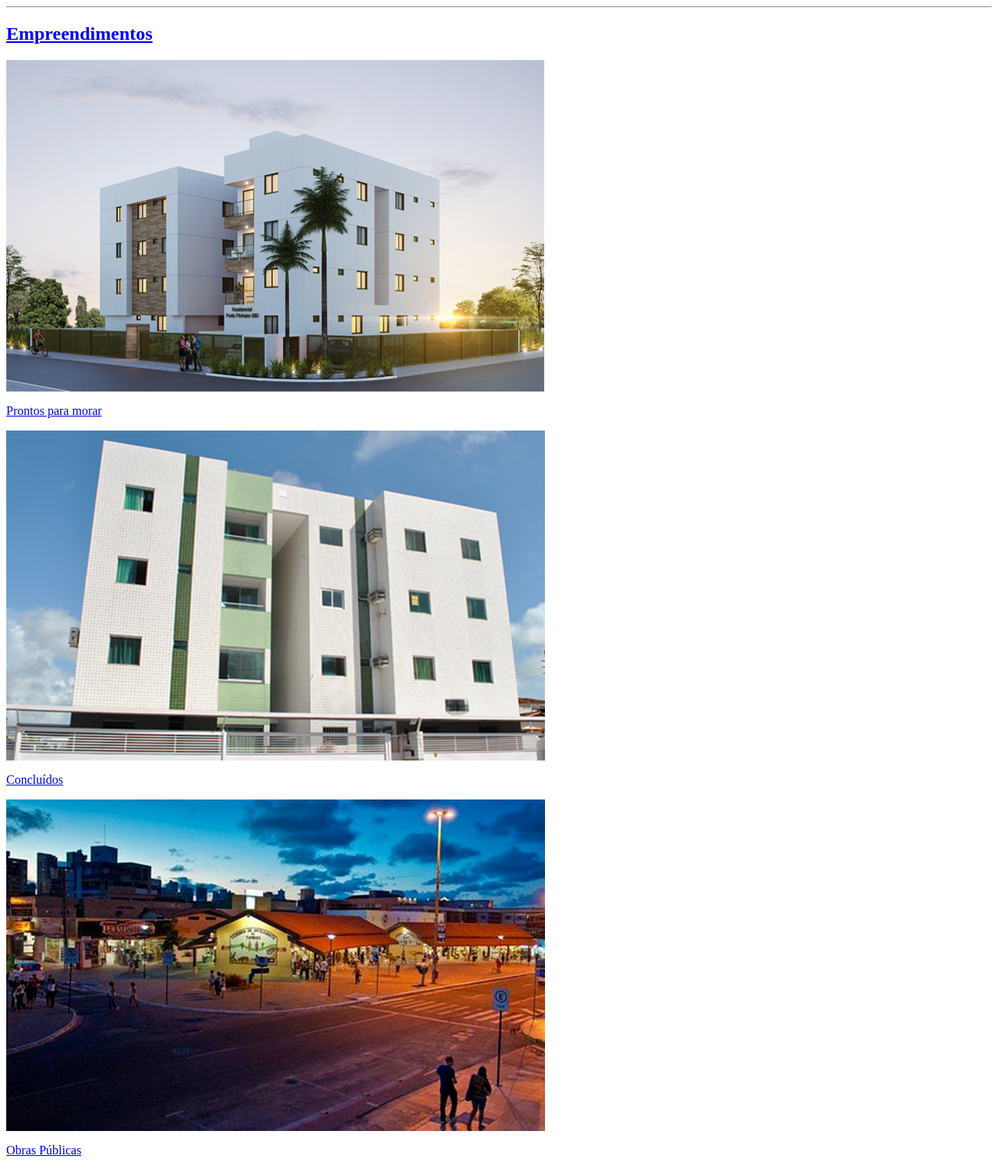
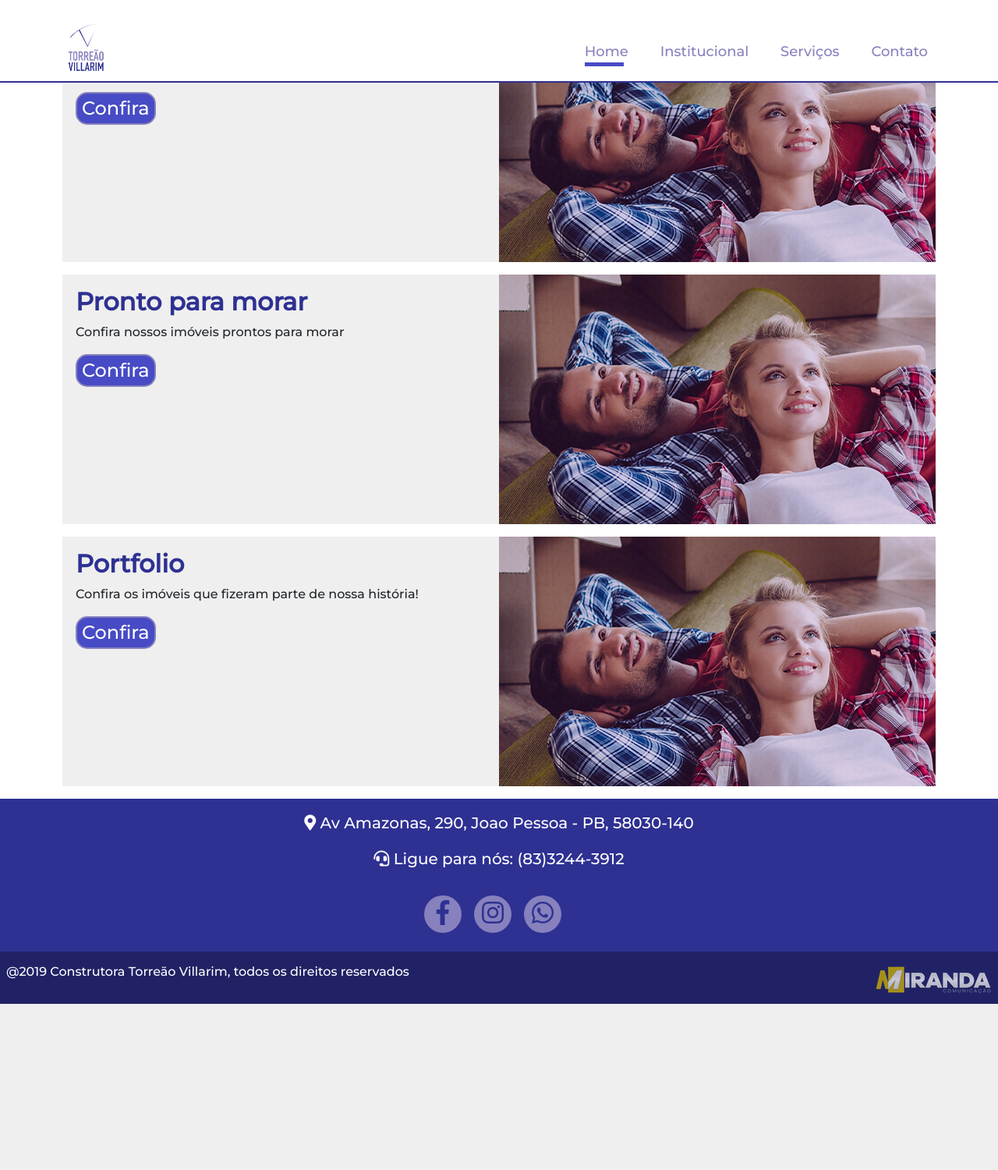
Before and after one commit to juanpeter/Website-Torreao-Villarim, a WordPress theme: template empreendimentos.php in a window 1280 px wide. Shown: the whole page at 78% size. After the commit the page ends 1287 px from the top, so only its background shows below. Run offline with PHP 8.4 and a stand-in for WordPress, Linux system fonts and the light colour scheme; the site name, menu and one post (Sample post) are stand-ins, and other content is empty; some libraries are stand-ins or nearby versions.

Commit message:
Empreendimento imgs are linked with JS

```diff
--- a/empreendimentos.php
+++ b/empreendimentos.php
@@ -1,29 +1,58 @@
-<div class='section-box'>
-    <hr>
-    <div class="row">
-        <h2 class='title products'><a href='index.php?page_id=226'>Empreendimentos</a></h2>
-    </div>
-    <div class='row products'>
-        <div class="col-md-4 option">
-            <a href="index.php?page_id=66">
-            <div class="overlay"></div>
-                    <img class="img-fluid" src="<?php echo get_template_directory_uri().'/images/p.pinheiro-min2.jpg'; ?>" alt="Empreendimentos prontos para morar!"/>
-                <p>Prontos para morar</p>
-            </a>
+<?php /* Template Name: Empreendimentos Page*/ ?>
+<?php get_header();?>
+
+<div class='container-fluid'>
+    <section class='portfolio-block'>
+        <div class='row'>
+            <div class='col-md-6 portfolio-text'>
+                <h2 class='title'>Em breve</h2>
+                <p>Lançaremos em breve novos imóveis!</p>
+                <a href='#'>
+                    <button class='blue-button'>Confira</button>
+                </a>
+            </div>
+            <div class='col-md-6 portfolio-img'></div>
         </div>
-        <div class="col-md-4 option">
-            <a href="index.php?page_id=180">
-                <div class="overlay"></div>
-                    <img class="img-fluid" src="<?php echo get_template_directory_uri().'/images/resMonteiro2.png'; ?>" alt="Empreendimentos prontos para morar!"/>
-                <p>Concluídos</p>
-            </a>
+    </section>
+    <section class='portfolio-block'>
+        <div class='row'>
+            <div class='col-md-6 portfolio-text'>
+                <h2 class='title'>Pronto para morar</h2>
+                <p>Confira nossos imóveis prontos para morar</p>
+                <a href='#'>
+                    <button class='blue-button'>Confira</button>
+                </a>
+            </div>
+            <div class='col-md-6 portfolio-img'></div>
         </div>
-        <div class="col-md-4 option">
-            <a href="index.php?page_id=203">
-                <div class="overlay"></div>
-                    <img class="img-fluid" src="<?php echo get_template_directory_uri().'/images/feirinhaTambau2.png'; ?>" alt="Empreendimentos prontos para morar!"/>
-                <p>Obras Públicas</p>
-            </a>
+    </section>
+    <section class='portfolio-block'>
+        <div class='row'>
+            <div class='col-md-6 portfolio-text'>
+                <h2 class='title'>Portfolio</h2>
+                <p>Confira os imóveis que fizeram parte de nossa história!</p>
+                <a href='#'>
+                    <button class='blue-button'>Confira</button>
+                </a>
+            </div>
+            <div class='col-md-6 portfolio-img'></div>
         </div>
-    </div>
-</div>
+    </section>
+
+<?php if(is_page(226)) {
+        echo '<style>
+            .container-fluid{
+                padding-top: 7em;
+            }
+			nav ul li:nth-child(3) {
+				font-weight: 400;
+				color: #2e3192;
+			}
+			.scrollspy {
+				left: 252px;
+            	width: 80px;
+			}
+			</style>';
+        }
+    ?>
+<?php get_footer(); ?>
--- a/header.php
+++ b/header.php
@@ -24,6 +24,7 @@
                 <a href="index.php?page_id=129">
                     <img src="<?php echo get_template_directory_uri().'/images/headerLogo.png'; ?>" />
                 </a>
+                <!--TO-DO work on pages and then show this!-->
                 <i class="fas fa-bars mobile-view" id="toggleNav"></i>
                 <ul>
                 <li alt="Link para a home"><a href='index.php?page_id=129'>Home</a></li>
--- a/scripts/script.js
+++ b/scripts/script.js
@@ -30,6 +30,13 @@ $(window).scroll(function(){
     scrollFade();
 });
 
+//Get images for .portfolio-img with js//
+$(document).ready(function(){
+    $('.portfolio-img').css(
+        'background-image','url(../wp-content/themes/Construtora-torreao/images/capaSite.png)'
+    )
+});
+
 function scrollFade() {
     //Window current position!
     let scroll = $(window).scrollTop();
@@ -43,8 +50,6 @@ function scrollFade() {
             left:0,
         },1750);
     }
-        setTimeout(function(){
-            rotation(0)},500);
 }
 
 //If a dropNav link is clicked, call toggleNav
@@ -128,21 +133,6 @@ function navMobile(){
         $('#toggleNav').removeClass('fa-times');
     }
 };
-
-//Creates shadowy overlay on hovered class
-$(".option").hover(
-    function(){
-        //changes overlay class
-            $('.overlay',this).animate({
-                opacity: 1
-            }, 500);
-      }, function(){
-          //called when image in unhovered
-          $('.overlay',this).animate({
-                opacity: 0.5
-            }, 500);
-});
-
 //if the window width is less than 720px, elements are permanently overlayed
 function overlayMobile(){
     if ($(window).width() <= 720) {
@@ -157,20 +147,6 @@ function overlayMobile(){
         );
     }
 };
-
-//Rotates elements before scroll
-function rotation(d) {
-    var elem = $('.option');
-
-    $({deg: 15}).animate({deg: d}, {
-        duration: 1000,
-        step: function(now){
-            elem.css({
-                 transform: "rotate(" + now + "deg)"
-            });
-        }
-    });
-}
 
 //Move .scrollspy on click. hover and mouse interaction
 
--- a/styles/style.css
+++ b/styles/style.css
@@ -1,7 +1,7 @@
 /*Global values*/
 body {
     overflow-x: hidden;
-    font-family: 'Oswald', sans-serif;
+    font-family: 'Montserrat', sans-serif;
     font-weight: 400;
     font-size: 16px;
 }
@@ -15,7 +15,7 @@ section {
     padding:  15px 0 0 0;
     margin-bottom: -1em;
 }
-main .container-fluid {
+.container-fluid {
     padding: 0;
 }
 /*Header tags*/
@@ -26,7 +26,7 @@ header nav {
     position: fixed;
     height: 90px;
     width: 100%;
-    padding: 10px 75px;
+    padding: 10px 4em;
     z-index: 100;
 }
 nav ul {
@@ -393,47 +400,44 @@ nav img {
     padding-right: 90px;
     float: right;
 }
+@media screen and (max-width: 767px){
+    .CTA i{
+        font-size: 90px;
+        padding: 0;
+        float: none;
+        display: flex;
+        justify-content: center;
+  }
+}
 .CTA input{
     height: 2.5em;
 }
-.products {
+@media screen and (max-width: 767px){
+    .CTA form{
+        display: flex;
+        justify-content: center;
+        align-content: center;
+    }
+    .CTA .blue-button{
+        margin: 5px;
+        margin-top: 15px;
+    }
+}
+/*Portfolio Block*/
+.portfolio-block{
     position: relative;
-    right: -1800px;
-    opacity: 0;
+    align-items: center;
+    height: 20em;
+    margin: 1em 5em;
+    padding: 0;
+    overflow: hidden;
 }
-.option {
-    border: 5px solid #fff;
-    padding: 0;
-    transform: rotate(15deg);
-    -moz-transform: rotate(15deg);
-    -webkit-transform: rotate(15deg);
-    -webkit-box-shadow: 0px 0px 30px 2px rgba(0,0,0,0.3);
-    -moz-box-shadow: 0px 0px 30px 2px rgba(0,0,0,0.3);
-    box-shadow: 0px 0px 30px 2px rgba(0,0,0,0.3);
+.portfolio-block .portfolio-text{
+    padding: 1em 2em;
 }
-.option img {
-    position: relative;
-    z-index: 0;
-}
-.option p{
-    position: absolute;
+.portfolio-block .portfolio-img{
+    height: 20em;
     width: 100%;
-    bottom: 5px;
-    text-align: center;
-    color: #fff;
-    z-index: 3;
-    font-size: 1.5em;
-}
-.option:hover p {
-    font-size: 1.75em;
-    transition: 1s;
-}
-.overlay {
-    position: absolute;
-    height: 100%;
-    width: 100%;
-    z-index: 2;
-    background-image: linear-gradient(rgba(0,0,0,0.2), rgba(0,0,0,0.5));
 }
 /*Footer tags*/
 footer {
```
Also changed, not shown: other parts of styles/style.css (+23 -42 lines), buttons.php (+4 -4 lines), callToAction.php (+7 -6 lines), index.php (+0 -7 lines), secondaryPage.php (+5 -30 lines), images/capaSiteMobile.png (added).
